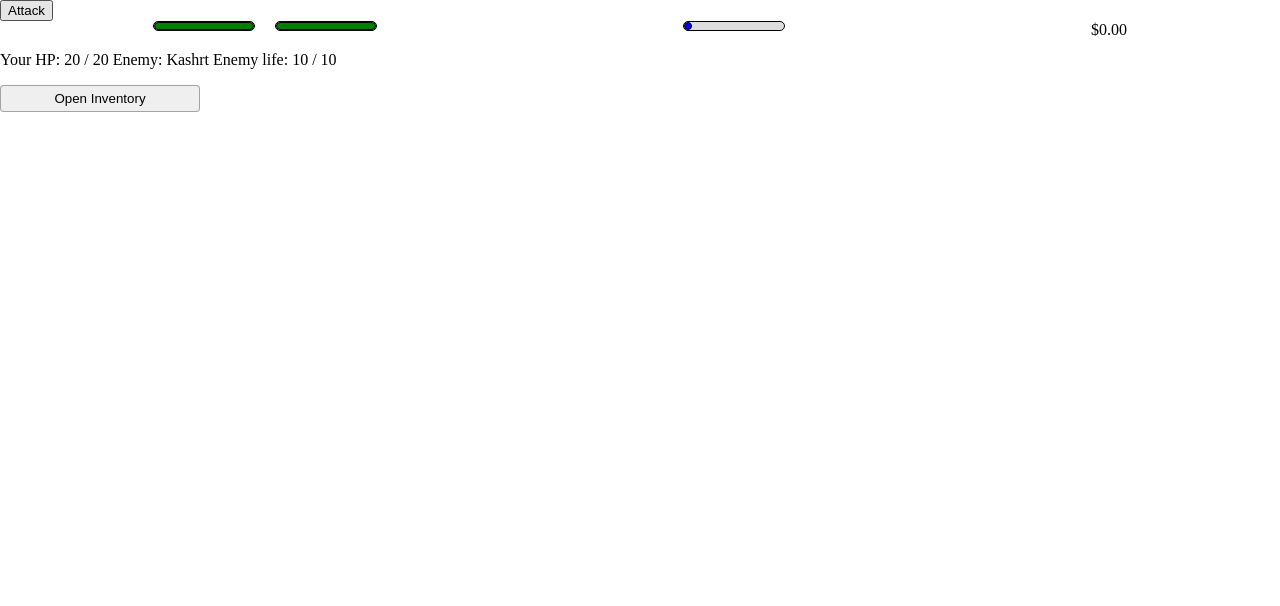
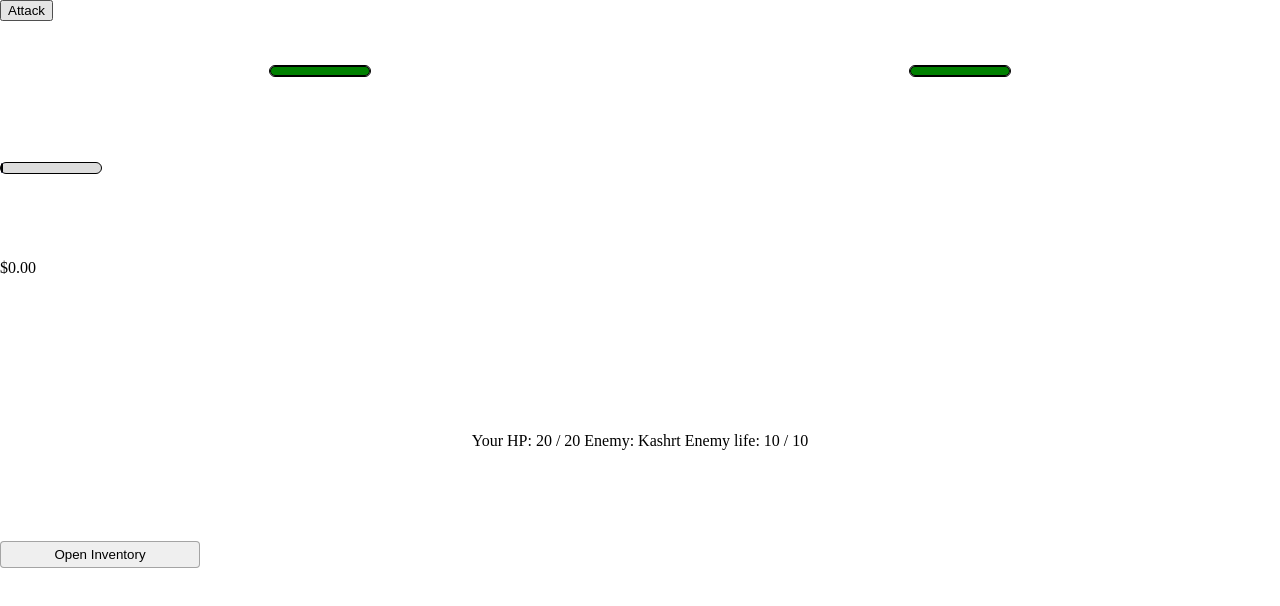
Before and after one commit to hugoFreit4s/oop-rpg, a website with bundled scripts: page index.html in a window 1280 px wide. Built offline with nearby package versions, Linux system fonts and the light colour scheme.

Commit message:
Some css changes

```diff
--- a/Classes/UI.ts
+++ b/Classes/UI.ts
@@ -24,11 +24,12 @@ export default class UI {
         const playerBar = new Bar().setWidth(playerPercentage).getBar();
         const expBar = new Bar().setWidth(expPercentage).setBarColor('blue').getBar();
         const enemyBar = new Bar().setWidth(enemyPercentage).getBar();
-        const barsDiv = new HTMLBuilder('div').addClass('bars-container').addChildren(playerBar, enemyBar).build();
+        const lifeBarsDiv = new HTMLBuilder('div').addClass('bars-container').addChildren(playerBar, enemyBar).build();
+        const expBarDiv = new HTMLBuilder('div').addClass('exp-bar-container').addChildren(expBar).build();
 
         const goldDiv = new HTMLBuilder('div').addText(p.entityGoldAmount.toLocaleString("en-US", { style: "currency", currency: "USD" })).build();
 
-        const topContainer = new HTMLBuilder('div').addClass('top-container').addChildren(barsDiv, expBar, goldDiv).build();
+        const topContainer = new HTMLBuilder('div').addClass('top-container').addChildren(lifeBarsDiv, expBarDiv, goldDiv).build();
         container?.appendChild(topContainer);
     }
 
--- a/index.ts
+++ b/index.ts
@@ -31,8 +31,7 @@ attackBtn?.addEventListener('click', () => {
         message.setString(Helper.getDamageMessage(dmgTaken, e)).concatLn(Helper.getDamageMessage(dmgGiven, p));
     } else if (e.entityHp === 0) {
         message.setString(`${e.entityName} defeated! DROP: ${e.xpLoot}XP, ${e.loot[0].itemName} AND ${e.entityGoldAmount} GOLD\nYour XP: ${p.playerExpAmount}`);
-        const races = ['Orc', 'Troll', 'Human']; // To do
-        // p.addToInventory(e.loot);
+        const races = ['Orc', 'Troll', 'Human'];
         Helper.transferLootToPlayer(e, e.entityGoldAmount, p);
 
         const randomMaxHP = Helper.generateRandomIntNumber(10);
--- a/style.css
+++ b/style.css
@@ -17,20 +17,25 @@ main {
 }
 
 .top-container {
+    height: 300px;
     display: flex;
+    flex-direction: column;
     justify-content: space-around;
-    max-height: 10px;
     margin-bottom: 20px;
 }
 
 .bars-container {
     display: flex;
-    gap: 20px;
+    height: 10px;
+    justify-content: space-around;
+}
+
+.exp-bar-container {
+    height: 10px;
 }
 
 .bar-fill {
     background-color: green;
-    padding: 3px;
     border-radius: 8px;
     border: 1px solid black;
 }
@@ -41,6 +46,14 @@ main {
     width: 100px;
     border-radius: 8px;
     border: 1px solid black;
+    height: 10px;
+}
+
+.battle-message-container {
+    height: 200px;
+    display: flex;
+    justify-content: center;
+    align-items: center;
 }
 
 .modal-backdrop {
```
Also changed, not shown: dist/Classes/UI.js, dist/index.js, index.html (line endings or trailing spaces).
